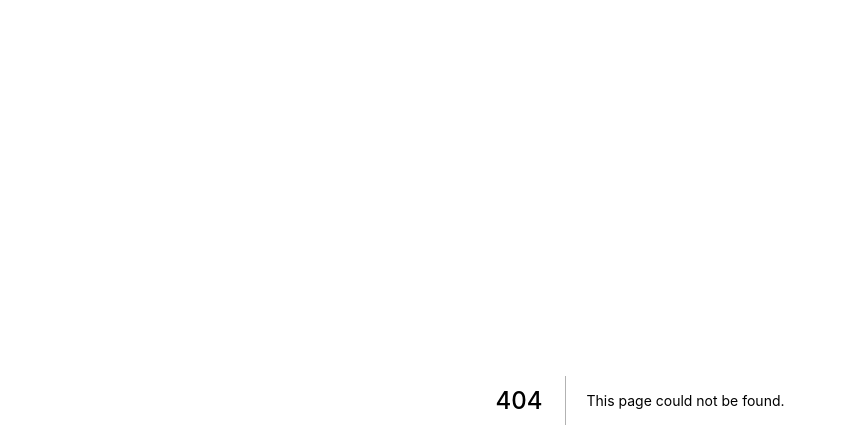
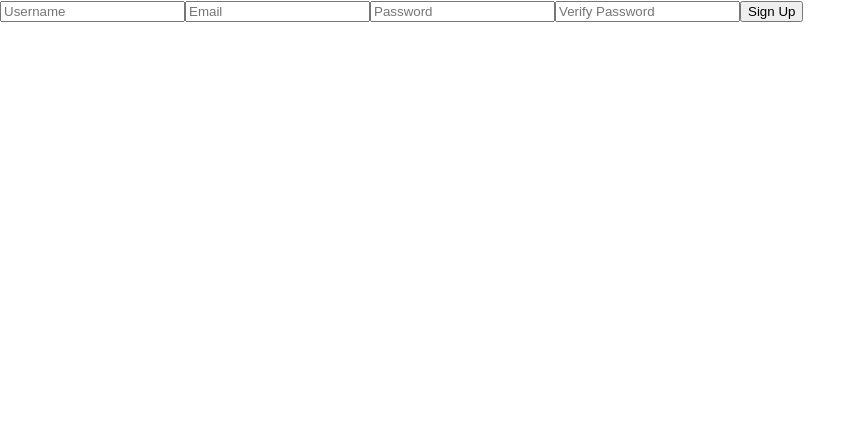
Before and after one commit to karoluju97/Book-n-chat, a Next.js app: page /signUp in a window 1280 px wide. Before the commit this address had no page. Shown: the top 448 px of the page, without its empty margins (0-866 px from the left). Built offline with nearby package versions, Linux system fonts and the light colour scheme.

Commit message:
set up sign up and edited homepage

```diff
--- a/firebase.js
+++ b/firebase.js
@@ -1,8 +1,10 @@
 import firebase from "firebase";
 
+// For Firebase JS SDK v7.20.0 and later, measurementId is optional
 const firebaseConfig = {
   apiKey: "AIzaSyAXWj5M9W_2AdCgOaGChBB00HZMq7dWjTs",
   authDomain: "book-n-chat.firebaseapp.com",
+  databaseURL: "https://book-n-chat-default-rtdb.europe-west1.firebasedatabase.app",
   projectId: "book-n-chat",
   storageBucket: "book-n-chat.appspot.com",
   messagingSenderId: "320577125176",
@@ -14,4 +16,5 @@ if (!firebase.apps.length) {
   firebase.initializeApp(firebaseConfig);
 }
 
+
 export default firebase;
--- a/pages/index.js
+++ b/pages/index.js
@@ -8,6 +8,7 @@ const Index = () => {
     const submit = (e) => {
         e.preventDefault()
         firebase.auth().signInWithEmailAndPassword(e.target.email.value, e.target.password.value).then((user) => {
+            localStorage.setItem("id",user.user.uid)
             router.push("/homePage")
         }).catch((err) => {
             console.log(err)
--- /dev/null
+++ b/pages/signUp.js
@@ -0,0 +1,37 @@
+import firebase from "../firebase.js"
+import { useRouter } from 'next/router';
+
+const SignUp = () => {
+
+    const router = useRouter();
+
+    const submit = (e) => {
+        e.preventDefault()
+
+        firebase.auth().createUserWithEmailAndPassword(e.target.email.value, e.target.password.value).then((user) => {
+
+            firebase.database().ref(`users/${user.user.uid}`).set({
+                username: e.target.username.value,
+                email: e.target.email.value
+            })
+            console.log(user.user)
+            localStorage.setItem("id",user.user.uid)
+            router.push("/homePage")
+        }).catch((err) => {
+            console.log(err)
+        })
+    }
+
+    return (
+        <form onSubmit={submit}>
+            <input type="text" placeholder="Username" name="username"></input>
+            <input type="email" placeholder="Email" name="email"></input>
+            <input type="password" placeholder="Password" name="password"></input>
+            <input type="password" placeholder="Verify Password" name="verifyPassword"></input>
+            <button type="submit">Sign Up</button>
+        </form>
+    )
+
+}
+
+export default SignUp;
```
Also changed, not shown: pages/homePage.js (+16 -1 lines).
